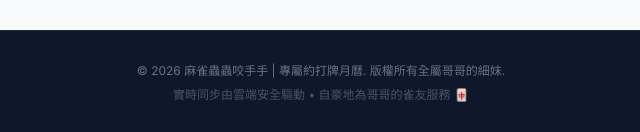
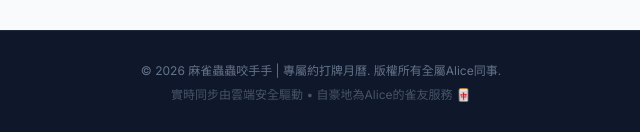
Before and after one commit to ericawong818-sketch/majiangDnA, a plain HTML site: page index.html in a window 1280 px wide. Shown: the part 1382-1514 px from the top of the page, 319-959 px from the left. Drawn offline with nearby package versions, Linux system fonts and the light colour scheme.

Commit message:
Update and rename index (1).html to index.html

```diff
--- a/index (1).html
+++ b/index.html
@@ -184,8 +184,8 @@
 
     <!-- FOOTER -->
     <footer class="bg-slate-900 text-slate-500 text-xs py-8 mt-12 border-t border-slate-800 text-center">
-        <p class="mb-2">© 2026 麻雀蟲蟲咬手手 | 專屬約打牌月曆. 版權所有全屬哥哥的細妹.</p>
-        <p class="text-slate-600">實時同步由雲端安全驅動 • 自豪地為哥哥的雀友服務 🀄</p>
+        <p class="mb-2">© 2026 麻雀蟲蟲咬手手 | 專屬約打牌月曆. 版權所有全屬Alice同事.</p>
+        <p class="text-slate-600">實時同步由雲端安全驅動 • 自豪地為Alice的雀友服務 🀄</p>
     </footer>
 
     <!-- MODAL: NICKNAME & COLOR EDIT MODAL -->
@@ -280,7 +280,7 @@
         let db = null;
         let auth = null;
         let currentUser = null;
-        let appId = typeof __app_id !== 'undefined' ? __app_id : 'mahjong-story-cal-2026';
+        let appId = typeof __app_id !== 'undefined' ? __app_id : 'mahjong-story-group-alice';
 
         // Dynamic State (Starting focus point)
         let currentYearMonth = new Date(2026, 5, 1);
```
